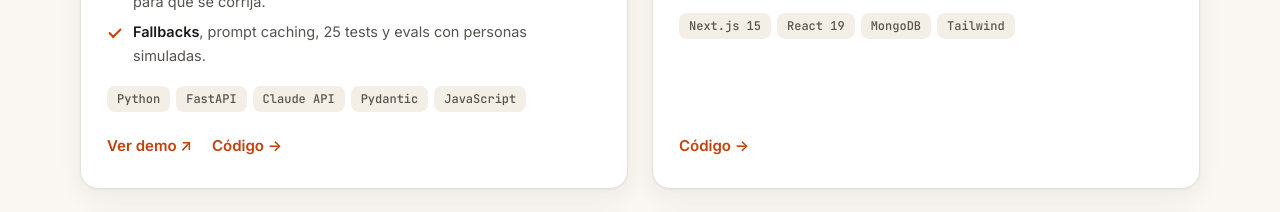
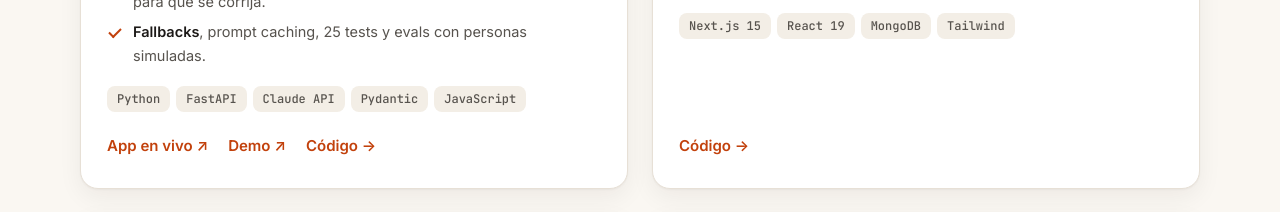
Before and after one commit to jocelin-portafolio/jocelin-portafolio.github.io, a plain HTML site: page index.html in a window 1280 px wide. Shown: the part 7620-7832 px from the top of the page. Drawn offline with Linux system fonts and the light colour scheme.

Commit message:
Enlaza la app de NINTAI desplegada en Render

```diff
--- a/index.html
+++ b/index.html
@@ -371,7 +371,8 @@
             </ul>
             <ul class="tags"><li>Python</li><li>FastAPI</li><li>Claude API</li><li>Pydantic</li><li>JavaScript</li></ul>
             <div class="links">
-              <a href="https://jocelin-portafolio.github.io/nintai-capacidades/?reproducir=1" target="_blank" rel="noopener" class="link">Ver demo ↗</a>
+              <a href="https://nintai-capacidades.onrender.com" target="_blank" rel="noopener" class="link">App en vivo ↗</a>
+              <a href="https://jocelin-portafolio.github.io/nintai-capacidades/?reproducir=1" target="_blank" rel="noopener" class="link">Demo ↗</a>
               <a href="https://github.com/jocelin-portafolio/nintai-capacidades" target="_blank" rel="noopener" class="link">Código →</a>
             </div>
           </div>
```
